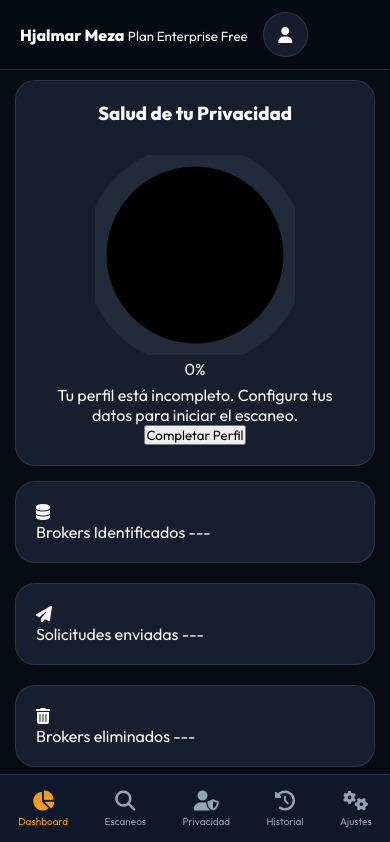
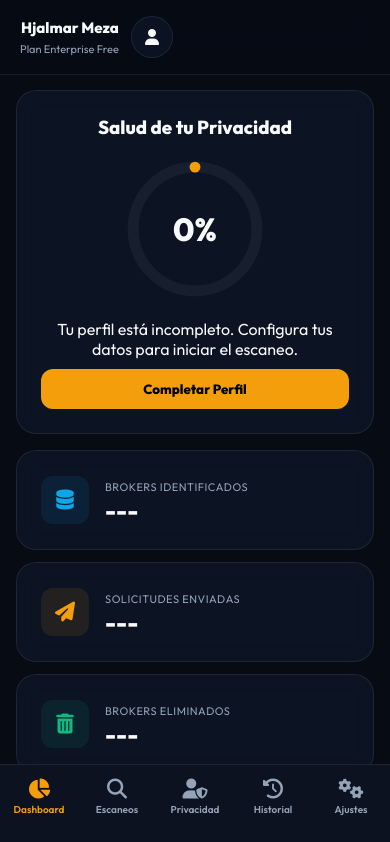
Before and after one commit to hjalmarmeza/vigilante-privacidad, a plain HTML site: page index.html in a window 390 px wide. Shown: the top 842 px of the page. Drawn offline with Linux system fonts and the light colour scheme; no server answers.

Commit message:
UI: Complete mobile redesign - Fix chart visibility and layout glitches

```diff
--- a/style.css
+++ b/style.css
@@ -1,17 +1,16 @@
 :root {
-    --primary: #0f172a;
-    --secondary: #1e293b;
+    --bg: #070b14;
+    --card-bg: rgba(15, 23, 42, 0.7);
+    --border: rgba(255, 255, 255, 0.08);
     --accent: #f59e0b;
-    --accent-glow: rgba(245, 158, 11, 0.4);
-    --accent-cyan: #06b6d4;
+    --accent-glow: rgba(245, 158, 11, 0.3);
+    --accent-blue: #0ea5e9;
     --text: #f8fafc;
     --text-muted: #94a3b8;
-    --glass: rgba(30, 41, 59, 0.7);
-    --glass-border: rgba(255, 255, 255, 0.1);
+    --green: #10b981;
+    --red: #ef4444;
     --sidebar-w: 260px;
-    --red: #ef4444;
-    --green: #22c55e;
-    --primary-gradient: linear-gradient(135deg, #f59e0b 0%, #d97706 100%);
+    --nav-h: 75px;
 }
 
 * {
@@ -19,293 +18,230 @@
     padding: 0;
     box-sizing: border-box;
     font-family: 'Outfit', sans-serif;
+    -webkit-tap-highlight-color: transparent;
 }
 
 body {
-    background-color: #070b14;
+    background: var(--bg);
     color: var(--text);
     overflow-x: hidden;
     min-height: 100vh;
 }
 
 /* =============================================
-   LAYOUT BASE
+   LAYOUT & CONTAINERS
    ============================================= */
 
 .app-container {
     display: flex;
     min-height: 100vh;
+    width: 100%;
 }
 
-/* SIDEBAR ESCRITORIO */
+.main-content {
+    flex: 1;
+    margin-left: var(--sidebar-w);
+    padding: 30px;
+    transition: all 0.3s ease;
+}
+
+/* =============================================
+   UI COMPONENTS: CARDS & GLASS
+   ============================================= */
+
+.glass-card {
+    background: var(--card-bg);
+    backdrop-filter: blur(12px);
+    -webkit-backdrop-filter: blur(12px);
+    border: 1px solid var(--border);
+    border-radius: 20px;
+    padding: 24px;
+    transition: transform 0.2s ease;
+}
+
+.mini-stats {
+    display: flex;
+    align-items: center;
+    gap: 16px;
+}
+
+.mini-icon {
+    width: 48px;
+    height: 48px;
+    border-radius: 12px;
+    display: flex;
+    align-items: center;
+    justify-content: center;
+    font-size: 20px;
+}
+
+.mini-icon.cyan { background: rgba(14, 165, 233, 0.1); color: #0ea5e9; }
+.mini-icon.amber { background: rgba(245, 158, 11, 0.1); color: #f59e0b; }
+.mini-icon.green { background: rgba(16, 185, 129, 0.1); color: #10b981; }
+
+.mini-value {
+    display: block;
+    font-size: 24px;
+    font-weight: 800;
+}
+
+.mini-label {
+    font-size: 11px;
+    color: var(--text-muted);
+    text-transform: uppercase;
+    letter-spacing: 0.5px;
+}
+
+/* =============================================
+   CHART: CIRCULAR SCORE
+   ============================================= */
+
+.circle-chart {
+    width: 160px;
+    height: 160px;
+    position: relative;
+    margin: 20px auto;
+}
+
+.circular-chart {
+    display: block;
+    width: 100%;
+    height: 100%;
+}
+
+.circle-bg {
+    fill: none;
+    stroke: rgba(255, 255, 255, 0.05);
+    stroke-width: 2.8;
+}
+
+.circle {
+    fill: none;
+    stroke: var(--accent);
+    stroke-width: 2.8;
+    stroke-linecap: round;
+    transition: stroke-dasharray 0.6s ease;
+}
+
+.percentage {
+    position: absolute;
+    top: 50%;
+    left: 50%;
+    transform: translate(-50%, -50%);
+    font-size: 32px;
+    font-weight: 800;
+}
+
+/* =============================================
+   SIDEBAR (DESKTOP ONLY)
+   ============================================= */
+
 .sidebar {
     width: var(--sidebar-w);
-    background: #0f172a;
-    border-right: 1px solid var(--glass-border);
+    background: #0b1120;
+    border-right: 1px solid var(--border);
+    height: 100vh;
+    position: fixed;
+    padding: 40px 24px;
     display: flex;
     flex-direction: column;
-    padding: 30px 20px;
-    height: 100vh;
-    position: fixed;
+    z-index: 1000;
 }
 
 .logo {
     display: flex;
     align-items: center;
-    gap: 15px;
-    font-size: 24px;
+    gap: 12px;
+    font-size: 22px;
     font-weight: 800;
-    margin-bottom: 50px;
-    cursor: pointer;
+    margin-bottom: 40px;
 }
 
 .logo i {
     color: var(--accent);
-    filter: drop-shadow(0 0 10px var(--accent-glow));
-}
-
-.nav-menu {
-    display: flex;
-    flex-direction: column;
-    gap: 10px;
 }
 
 .nav-item {
     display: flex;
     align-items: center;
-    gap: 15px;
-    padding: 15px;
-    border-radius: 12px;
+    gap: 12px;
+    padding: 14px 16px;
     color: var(--text-muted);
     text-decoration: none;
-    transition: 0.3s;
+    border-radius: 12px;
+    margin-bottom: 4px;
+    transition: 0.2s;
 }
 
 .nav-item.active {
     background: rgba(245, 158, 11, 0.1);
     color: var(--accent);
-    box-shadow: inset 0 0 0 1px rgba(245, 158, 11, 0.2);
 }
 
-.nav-item:hover:not(.active) {
-    background: rgba(255, 255, 255, 0.05);
-    color: var(--text);
-}
-
-/* CONTENIDO PRINCIPAL */
-.main-content {
-    flex: 1;
-    margin-left: var(--sidebar-w);
-    padding: 40px;
-}
+/* =============================================
+   TOP BAR
+   ============================================= */
 
 .top-bar {
     display: flex;
     justify-content: space-between;
     align-items: center;
-    margin-bottom: 40px;
-}
-
-.search-bar {
-    background: var(--glass);
-    border: 1px solid var(--glass-border);
-    border-radius: 15px;
-    padding: 10px 20px;
-    display: flex;
-    align-items: center;
-    gap: 15px;
-    width: 400px;
-}
-
-.search-bar input {
-    background: none;
-    border: none;
-    color: var(--text);
-    width: 100%;
+    margin-bottom: 30px;
 }
 
 .user-profile {
     display: flex;
     align-items: center;
-    gap: 15px;
+    gap: 12px;
 }
 
 .user-info {
     text-align: right;
 }
 
-.user-info div {
-    font-size: 12px;
+.user-info strong {
+    display: block;
+    font-size: 15px;
+}
+
+.user-info small {
     color: var(--text-muted);
+    font-size: 11px;
 }
 
 .avatar {
-    width: 45px;
-    height: 45px;
+    width: 42px;
+    height: 42px;
     border-radius: 50%;
-    background: var(--glass);
+    background: var(--card-bg);
+    border: 1px solid var(--border);
     display: flex;
     align-items: center;
     justify-content: center;
-    border: 1px solid var(--glass-border);
 }
 
 /* =============================================
-   REJILLA DASHBOARD
+   GRID DE DASHBOARD
    ============================================= */
 
 .dashboard-grid {
     display: grid;
     grid-template-columns: repeat(3, 1fr);
-    gap: 30px;
-}
-
-.glass-card {
-    background: var(--glass);
-    backdrop-filter: blur(15px);
-    border: 1px solid var(--glass-border);
-    border-radius: 24px;
-    padding: 30px;
-    position: relative;
-    overflow: hidden;
+    gap: 24px;
 }
 
 .stats-row {
     grid-column: span 2;
     display: grid;
     grid-template-columns: repeat(3, 1fr);
-    gap: 20px;
+    gap: 16px;
 }
 
-.mini-card {
-    display: flex;
-    align-items: center;
-    gap: 20px;
-}
-
-.mini-card i {
-    font-size: 24px;
-    color: var(--accent-cyan);
-    background: rgba(6, 182, 212, 0.1);
-    width: 50px;
-    height: 50px;
-    display: flex;
-    align-items: center;
-    justify-content: center;
-    border-radius: 15px;
-}
-
-.mini-card .val {
-    font-size: 24px;
-    font-weight: 800;
-    display: block;
-}
-
-.mini-card .label {
-    font-size: 12px;
-    color: var(--text-muted);
-}
-
-/* TARJETA PUNTUACIÓN (SALUD) */
-.score-card {
-    grid-row: span 2;
-    display: flex;
-    flex-direction: column;
-    align-items: center;
-    justify-content: center;
-    text-align: center;
-}
-
-.circle-chart {
-    position: relative;
-    width: 200px;
-    height: 200px;
-    margin: 30px 0;
-}
-
-.circle-bg {
-    fill: none;
-    stroke: rgba(255,255,255,0.05);
-    stroke-width: 8;
-}
-
-.circle-fg {
-    fill: none;
-    stroke: var(--accent);
-    stroke-width: 8;
-    stroke-linecap: round;
-    transition: 1s ease-in-out;
-}
-
-.score-val {
-    position: absolute;
-    top: 50%;
-    left: 50%;
-    transform: translate(-50%, -50%);
-    font-size: 42px;
-    font-weight: 900;
-}
-
-/* TABLA BROKERS */
-.table-section {
-    grid-column: span 2;
-}
-
-.section-header {
-    display: flex;
-    justify-content: space-between;
-    align-items: center;
-    margin-bottom: 25px;
-}
-
-.broker-table {
-    width: 100%;
-    border-collapse: collapse;
-}
-
-.broker-table th {
-    text-align: left;
-    color: var(--text-muted);
-    font-weight: 400;
-    font-size: 13px;
-    padding: 15px;
-    border-bottom: 1px solid var(--glass-border);
-}
-
-.broker-table td {
-    padding: 15px;
-    border-bottom: 1px solid rgba(255,255,255,0.02);
-}
-
-/* BADGES */
-.badge {
-    padding: 4px 10px;
-    border-radius: 6px;
-    font-size: 11px;
-    font-weight: 700;
-}
-
-.badge-risk-high { color: var(--red); background: rgba(239, 68, 68, 0.1); }
-.badge-risk-medium { color: var(--accent); background: rgba(245, 158, 11, 0.1); }
-.badge-status-pending { color: var(--text-muted); background: rgba(255,255,255,0.05); }
-
-/* VISTAS */
-.view-section {
-    display: none;
-    animation: fadeIn 0.3s ease;
-}
-
-.view-section.active {
-    display: block;
-}
-
-@keyframes fadeIn {
-    from { opacity: 0; transform: translateY(10px); }
-    to { opacity: 1; transform: translateY(0); }
-}
+.score-card { grid-row: span 2; text-align: center; }
+.table-section { grid-column: span 2; }
 
 /* =============================================
-   AJUSTES AGRESIVOS PARA MÓVIL (PWA)
+   MOBILE (RESPONSIVE) - FORCE APP VIBE
    ============================================= */
 
 @media (max-width: 850px) {
@@ -319,10 +255,10 @@ body {
 
     .main-content {
         margin-left: 0 !important;
-        width: 100vw !important;
-        padding: 15px !important;
-        padding-top: 80px !important;
+        padding: 16px !important;
+        padding-top: 90px !important;
         padding-bottom: 100px !important;
+        width: 100% !important;
     }
 
     .top-bar {
@@ -330,54 +266,63 @@ body {
         top: 0;
         left: 0;
         right: 0;
-        height: 70px;
-        background: rgba(7, 11, 20, 0.9);
-        backdrop-filter: blur(20px);
-        z-index: 900;
-        padding: 0 20px;
-        border-bottom: 1px solid var(--glass-border);
-        display: flex !important;
-        flex-direction: row !important;
-        justify-content: space-between !important;
+        background: rgba(7, 11, 20, 0.85);
+        backdrop-filter: blur(15px);
+        -webkit-backdrop-filter: blur(15px);
+        z-index: 1100;
+        padding: 16px 20px;
+        margin-bottom: 0;
+        border-bottom: 1px solid var(--border);
+        height: 75px;
     }
 
-    .search-bar {
-        display: none !important;
-    }
+    .search-bar { display: none !important; }
 
     .dashboard-grid {
         display: flex !important;
         flex-direction: column !important;
-        gap: 15px !important;
+        gap: 16px !important;
     }
 
     .stats-row {
-        grid-template-columns: 1fr !important;
         display: flex !important;
         flex-direction: column !important;
+        gap: 12px !important;
     }
 
     .score-card {
-        order: -1 !important;
+        order: -1 !important; /* Salud arriba */
     }
 
-    .glass-card {
-        padding: 20px !important;
-        border-radius: 20px !important;
+    .circle-chart {
+        width: 140px;
+        height: 140px;
     }
 
+    /* Tablas en móvil */
+    .table-section {
+        overflow-x: auto;
+    }
+
+    .broker-table {
+        min-width: 450px;
+        font-size: 13px;
+    }
+
+    /* BARRA DE NAVEGACIÓN INFERIOR NATIVA */
     .mobile-nav {
         display: flex !important;
         position: fixed !important;
         bottom: 0 !important;
         left: 0 !important;
         right: 0 !important;
-        height: 70px !important;
-        background: #0f172a !important;
-        border-top: 1px solid var(--glass-border) !important;
-        z-index: 9999 !important;
+        height: 80px !important;
+        background: #0c1220 !important;
+        border-top: 1px solid var(--border) !important;
+        z-index: 2000 !important;
         justify-content: space-around !important;
         align-items: center !important;
+        padding-bottom: 15px !important; /* Margen para iPhones */
     }
 
     .nav-item-mobile {
@@ -386,15 +331,45 @@ body {
         display: flex;
         flex-direction: column;
         align-items: center;
-        font-size: 10px;
         gap: 4px;
+        flex: 1;
     }
+
+    .nav-item-mobile i { font-size: 20px; }
+    .nav-item-mobile span { font-size: 10px; font-weight: 600; }
 
     .nav-item-mobile.active {
         color: var(--accent);
     }
+}
 
-    .nav-item-mobile i {
-        font-size: 20px;
-    }
+/* =============================================
+   VISTAS Y ANIMACIONES
+   ============================================= */
+
+.view-section {
+    display: none;
+    animation: slideIn 0.3s ease-out;
 }
+
+.view-section.active {
+    display: block;
+}
+
+@keyframes slideIn {
+    from { opacity: 0; transform: translateY(12px); }
+    to { opacity: 1; transform: translateY(0); }
+}
+
+/* Buttons */
+.btn-primary {
+    background: var(--accent);
+    color: #000;
+    border: none;
+    padding: 12px 24px;
+    border-radius: 12px;
+    font-weight: 700;
+    cursor: pointer;
+    width: 100%;
+    margin-top: 10px;
+}
```
